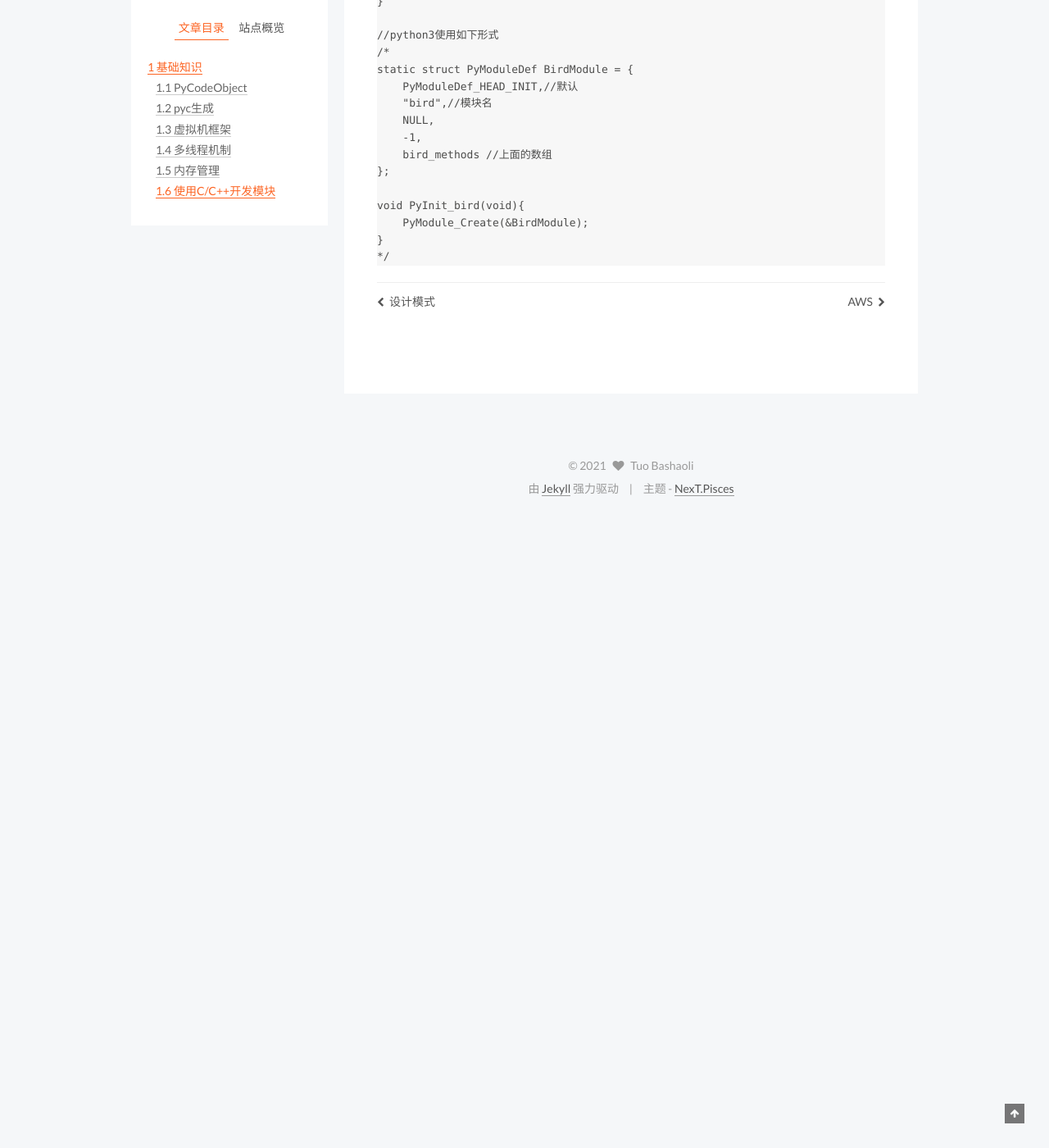
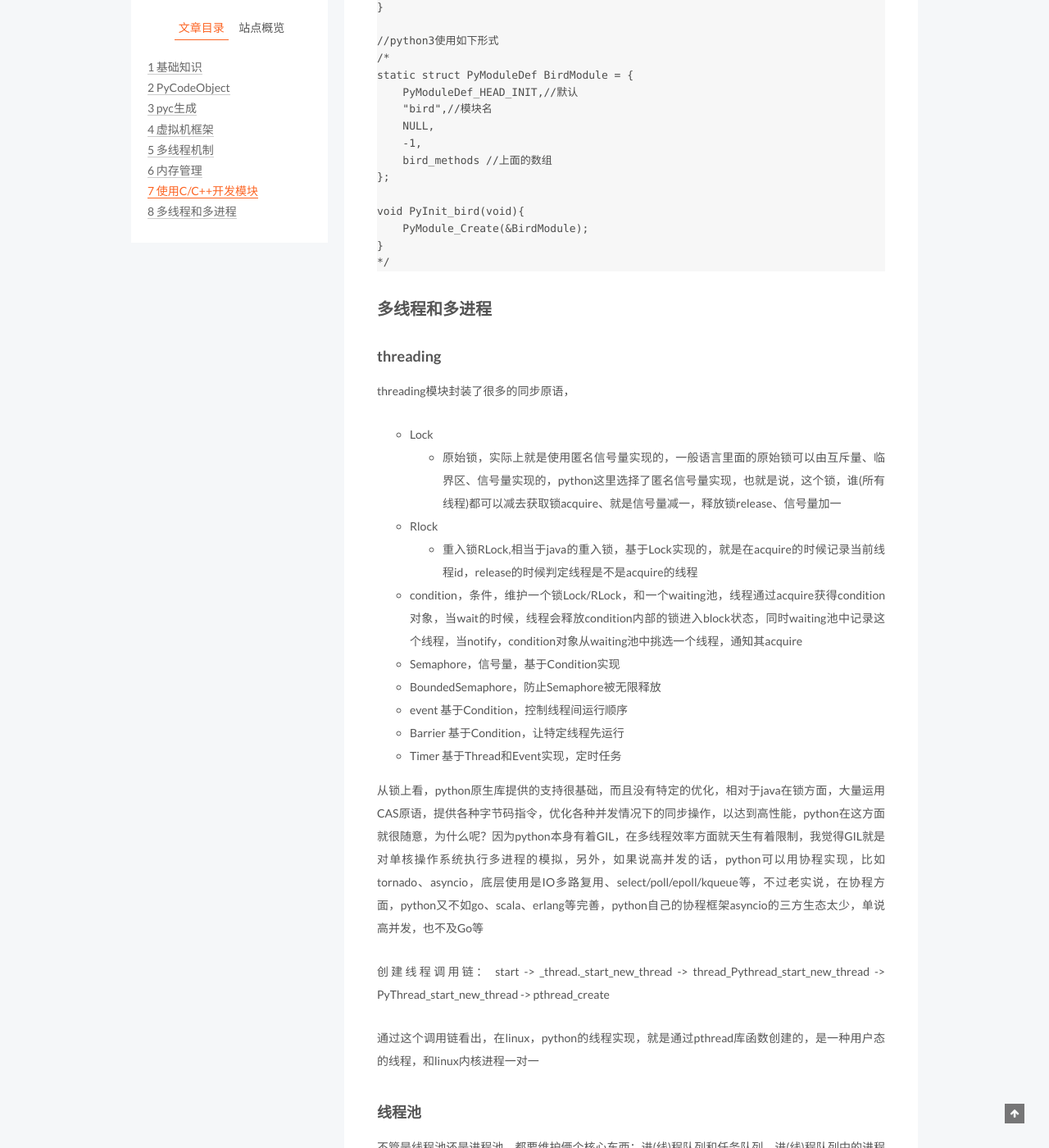
Before and after one commit to tuobashaoli/tuobashaoli.github.io, a Jekyll site: the page built from _posts/2019-05-03-python.markdown, in a window 1280 px wide and 1400 px high, scrolled down 32282 px. Shown: the whole window at 82% size. Built offline with Jekyll 4.4.1, drawn with Linux system fonts in a browser that asks for light colours; comment, search, counter and statistics services are not loaded; before the commit the page ends 32912 px from its top, so only the background shows below that; some of the changed text lies outside the part shown.

Commit message:
update python

````diff
--- a/_posts/2019-05-03-python.markdown
+++ b/_posts/2019-05-03-python.markdown
@@ -7,7 +7,7 @@ published: True
 title: "something about python"
 ---
 
-# 基础知识
+## 基础知识
 
 ### 使用函数名称调用函数(方法)
 
@@ -1390,3 +1390,31 @@ void PyInit_bird(void){
 }
 */
 ```
+
+## 多线程和多进程
+
+### threading
+
+threading模块封装了很多的同步原语，
+
+- Lock
+	- 原始锁，实际上就是使用匿名信号量实现的，一般语言里面的原始锁可以由互斥量、临界区、信号量实现的，python这里选择了匿名信号量实现，也就是说，这个锁，谁(所有线程)都可以减去获取锁acquire、就是信号量减一，释放锁release、信号量加一
+- Rlock
+	- 重入锁RLock,相当于java的重入锁，基于Lock实现的，就是在acquire的时候记录当前线程id，release的时候判定线程是不是acquire的线程
+- condition，条件，维护一个锁Lock/RLock，和一个waiting池，线程通过acquire获得condition对象，当wait的时候，线程会释放condition内部的锁进入block状态，同时waiting池中记录这个线程，当notify，condition对象从waiting池中挑选一个线程，通知其acquire
+- Semaphore，信号量，基于Condition实现
+- BoundedSemaphore，防止Semaphore被无限释放
+- event 基于Condition，控制线程间运行顺序
+- Barrier 基于Condition，让特定线程先运行
+- Timer 基于Thread和Event实现，定时任务
+
+从锁上看，python原生库提供的支持很基础，而且没有特定的优化，相对于java在锁方面，大量运用CAS原语，提供各种字节码指令，优化各种并发情况下的同步操作，以达到高性能，python在这方面就很随意，为什么呢？因为python本身有着GIL，在多线程效率方面就天生有着限制，我觉得GIL就是对单核操作系统执行多进程的模拟，另外，如果说高并发的话，python可以用协程实现，比如tornado、asyncio，底层使用是IO多路复用、select/poll/epoll/kqueue等，不过老实说，在协程方面，python又不如go、scala、erlang等完善，python自己的协程框架asyncio的三方生态太少，单说高并发，也不及Go等
+
+
+创建线程调用链： start -> _thread._start_new_thread -> thread_Pythread_start_new_thread -> PyThread_start_new_thread -> pthread_create
+
+通过这个调用链看出，在linux，python的线程实现，就是通过pthread库函数创建的，是一种用户态的线程，和linux内核进程一对一
+
+### 线程池
+
+不管是线程池还是进程池，都要维护俩个核心东西：进(线)程队列和任务队列，进(线)程队列中的进程从任务队列中取任务去执行，为了取任务的时候，各个进(线)程不冲突，需要一个锁，并将结果返回给一个对象，一般都叫future对象。
````
